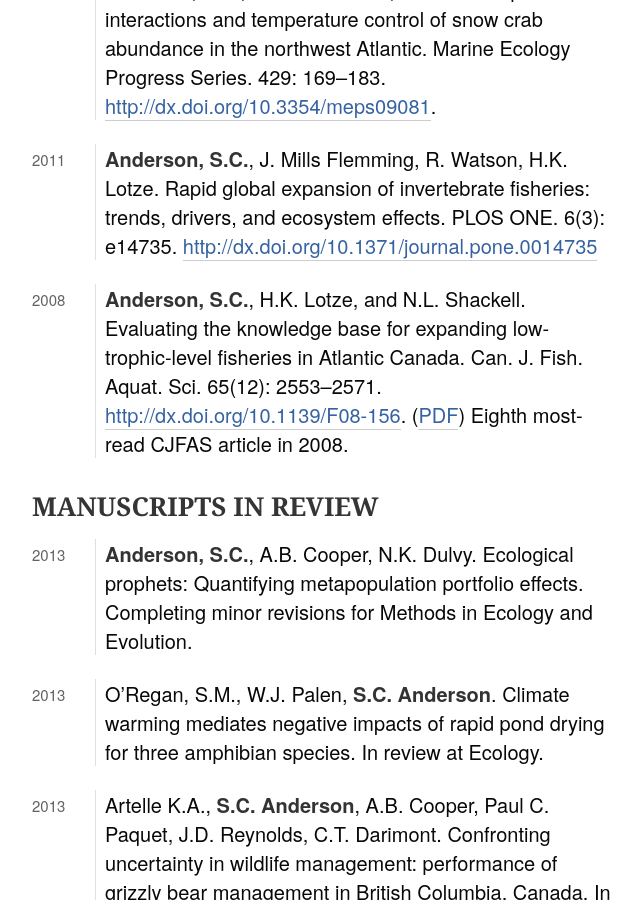
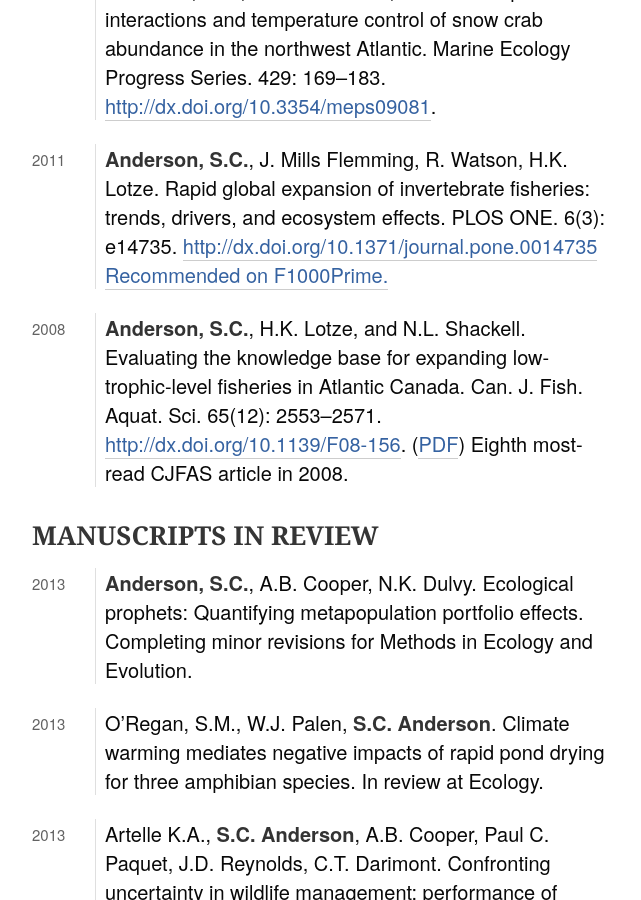
Before and after one commit to seananderson/seananderson.ca, a Jekyll site: the page built from cv.md, in a window 1280 px wide and 900 px high, scrolled down 2159 px. Shown: the whole window, without its empty margins (318-959 px from the left). Built offline with Jekyll 4.4.1, drawn with Linux system fonts in a browser that asks for light colours; Markdown is read by kramdown in place of the engine named in the settings; comment, search, counter and statistics services are not loaded.

Commit message:
Add Altmetrics and F1000 to CV

```diff
--- a/cv.md
+++ b/cv.md
@@ -52,6 +52,7 @@
      pathways to conservation success. Conservation Letters. Early view online.
      <http://dx.doi.org/10.1111/j.1755-263X.2012.00294.x>. (\**Authors
      contributed equally, listed in reverse alphabetical order*)
+     <div class='altmetric-embed' data-badge-type='1' data-doi="10.1111/j.1755-263X.2012.00294.x"></div>
 
 2012
 :    Harnik, P.G., H.K. Lotze, **S.C. Anderson**, Z.V. Finkel, S. Finnegan,
@@ -59,6 +60,7 @@
      O'Dea, J.M. Pandolfi, C. Simpson, D.P. Tittensor. Extinctions in ancient
      and modern seas. Trends in Ecology and Evolution. 27(11): 608--617.
      <http://dx.doi.org/10.1016/j.tree.2012.07.010>.
+     <div class='altmetric-embed' data-badge-type='1' data-doi="10.1016/j.tree.2012.07.010"></div>
 
 2012
 :    **Anderson, S.C.**, T.A. Branch, D. Ricard, H.K. Lotze. Assessing global
@@ -92,6 +94,7 @@
      global expansion of invertebrate fisheries: trends, drivers, and
      ecosystem effects. PLOS ONE. 6(3): e14735.
      <http://dx.doi.org/10.1371/journal.pone.0014735>
+     [Recommended on F1000Prime.](http://f1000.com/prime/9542957)
 
 2008
 :    **Anderson, S.C.**, H.K. Lotze, and N.L. Shackell. Evaluating the
```
